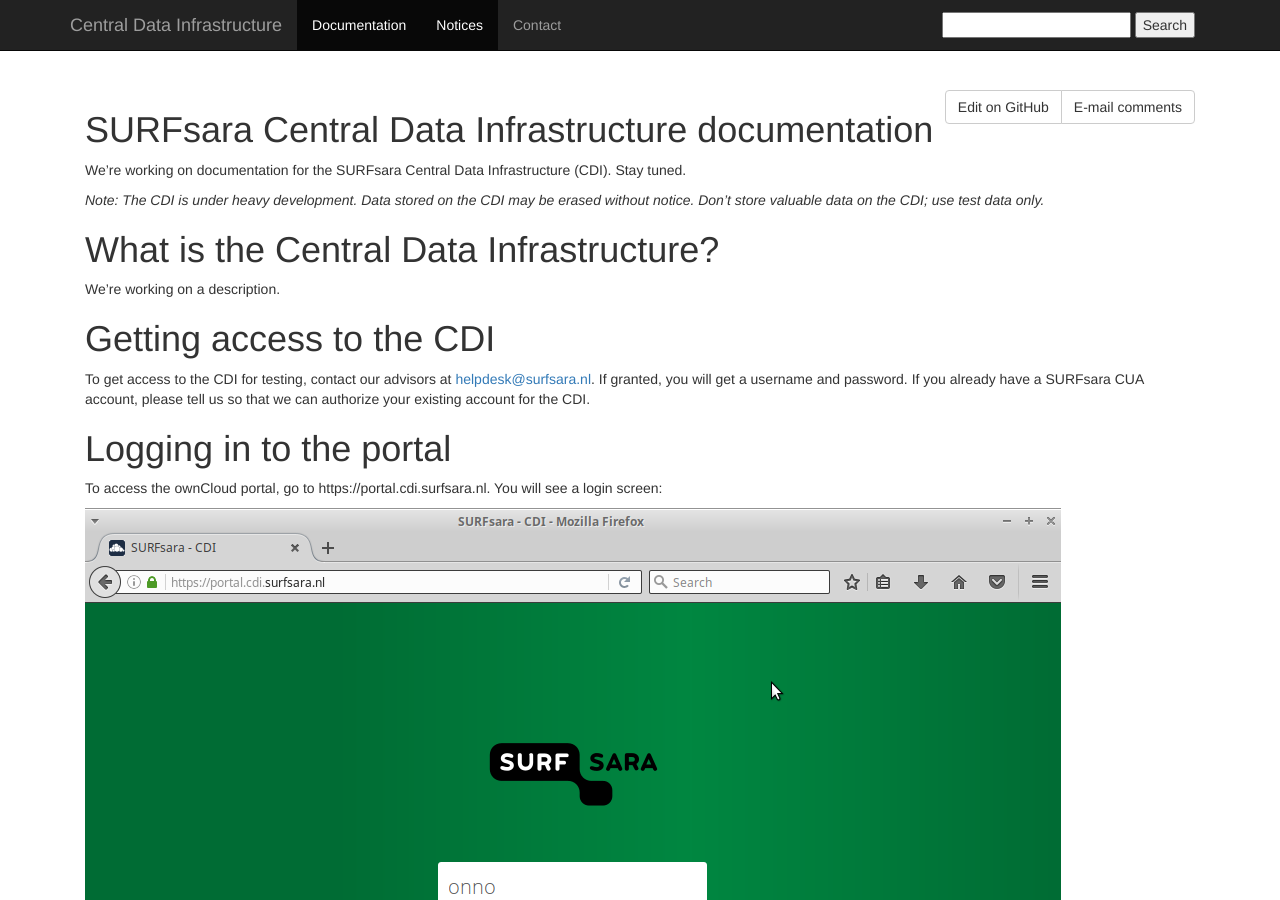
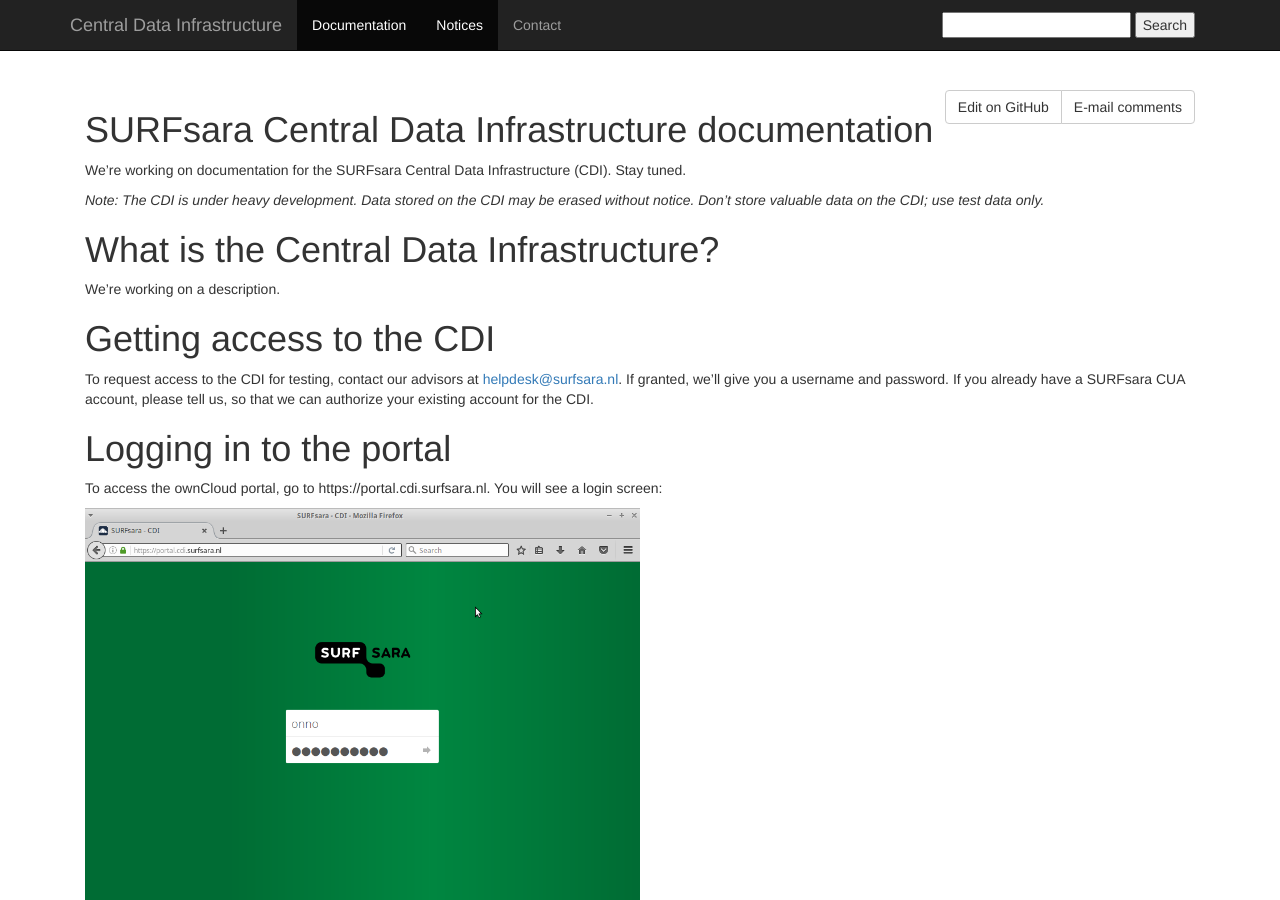
Before and after one commit to sara-nl/cdidocs, a Jekyll site: the page built from index.markdown, in a window 1280 px wide and 900 px high. Built offline with Jekyll 4.4.1, drawn with Linux system fonts in a browser that asks for light colours.

Commit message:
Resize image using plain HTML

```diff
--- a/index.markdown
+++ b/index.markdown
@@ -13,13 +13,13 @@ We're working on a description.
 
 # Getting access to the CDI
 
-To get access to the CDI for testing, contact our advisors at <a href="mailto:helpdesk@surfsara.nl?subject=Requesting%20access%20to%20CDI">helpdesk@surfsara.nl</a>. If granted, you will get a username and password. If you already have a SURFsara CUA account, please tell us so that we can authorize your existing account for the CDI.
+To request access to the CDI for testing, contact our advisors at <a href="mailto:helpdesk@surfsara.nl?subject=Requesting%20access%20to%20CDI">helpdesk@surfsara.nl</a>. If granted, we'll give you a username and password. If you already have a SURFsara CUA account, please tell us, so that we can authorize your existing account for the CDI.
 
 # Logging in to the portal
 
 To access the ownCloud portal, go to https://portal.cdi.surfsara.nl. You will see a login screen:
 
-![cdi_portal_login](images/cdi-portal-login.png)
+<a href="images/cdi-portal-login.png"><img src="images/cdi-portal-login.png" alt="CDI portal login" width="50%" height="50%" /></a>
 
 Log in with your username and password. You will then see the ownCloud portal interface:
 
```
